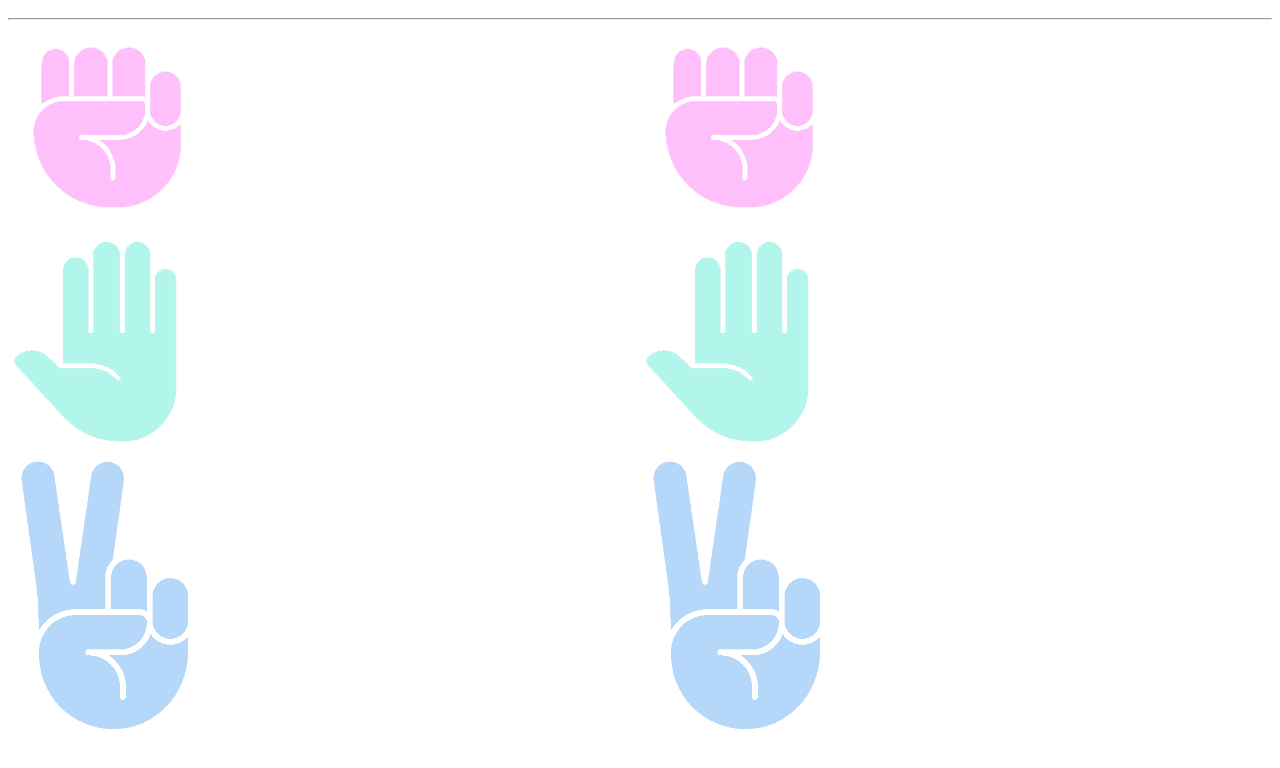
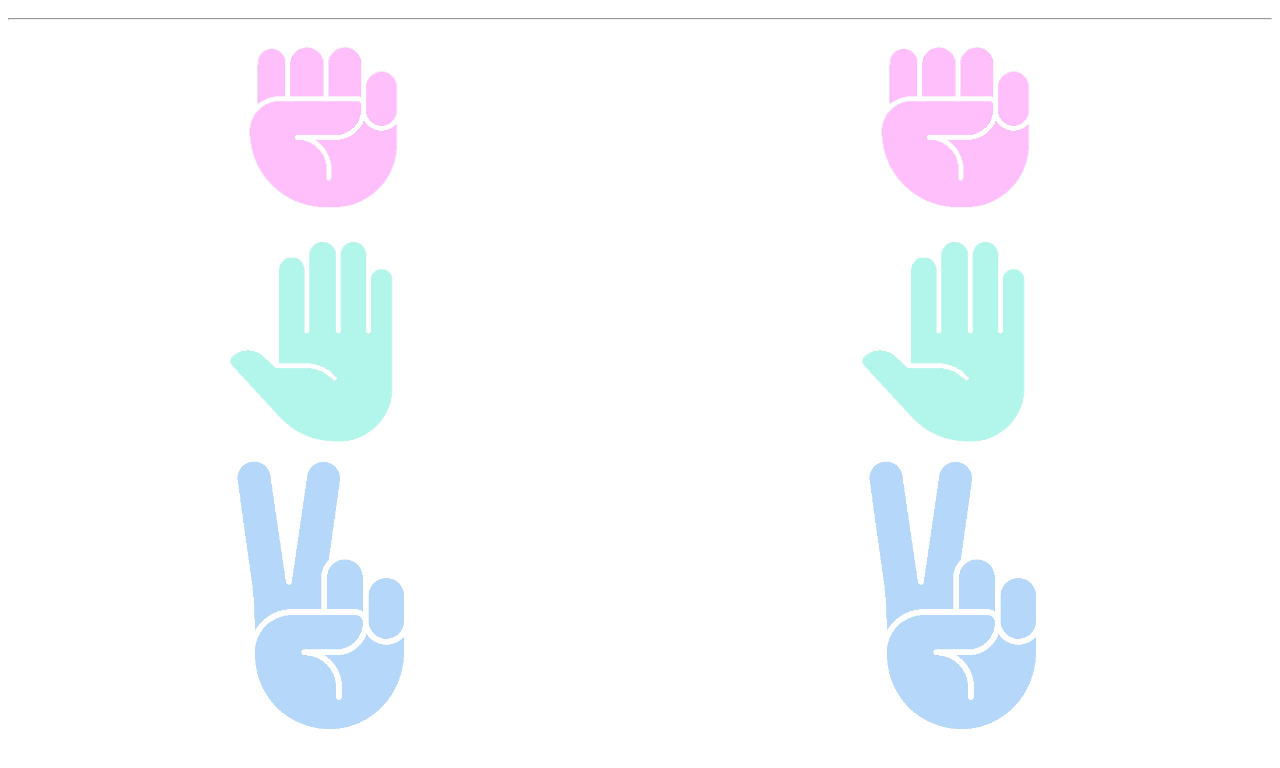
Before and after one commit to pedro-dv/Pedra-Papel-Tesoura, a plain HTML site: page index.html in a window 1280 px wide. Shown: the part 48-816 px from the top of the page. Drawn offline with Linux system fonts and the light colour scheme.

Commit message:
update text-align

```diff
--- a/index.html
+++ b/index.html
@@ -3,7 +3,7 @@
         <style>
             @media (max-width:700px){
                  .align{
-                    max-width:380px ;
+                    max-width:400px ;
                     max-height: 667px;
                  }
             }
@@ -21,7 +21,8 @@
 
             .align{
                 display: flex;
-                height: 180vh;
+                text-align: center;
+                height: 300vh;
             }
         </style>
         <h1 style="text-align: center;">Pedra, papel ou tesoura!</h1>
```
